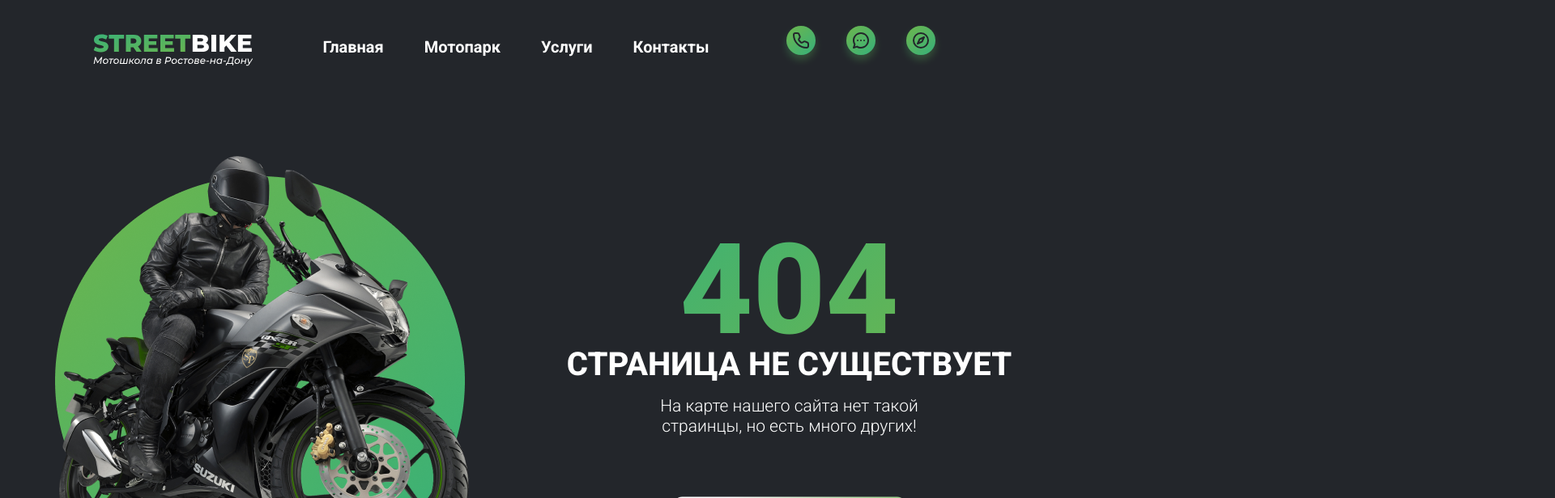
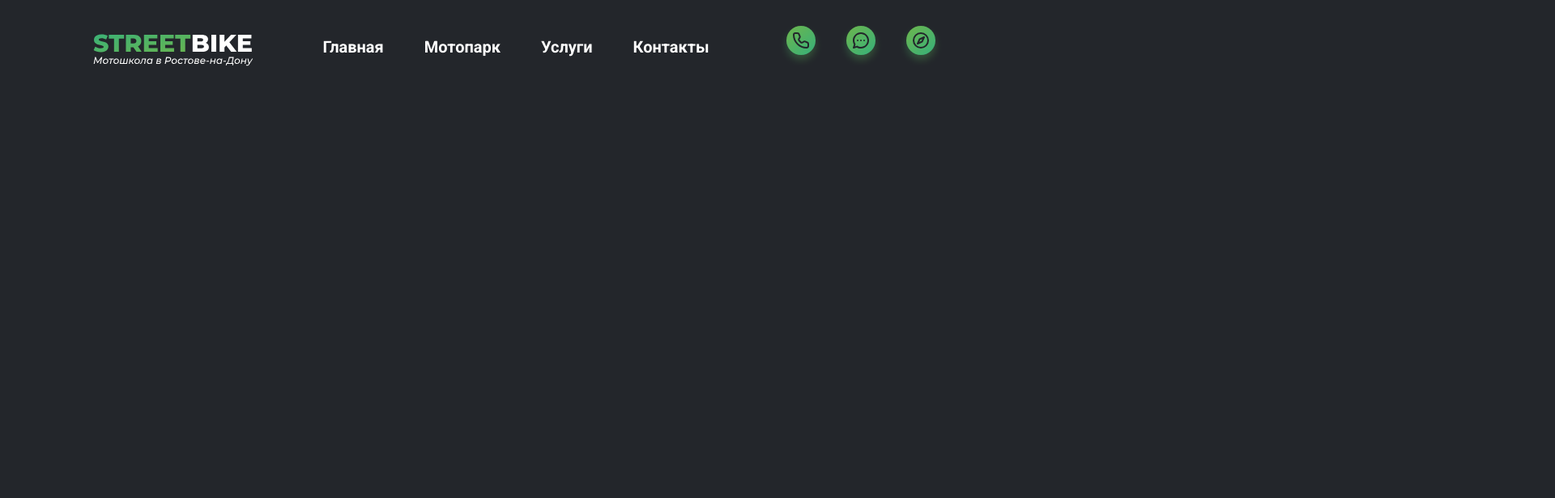
Before and after one commit to abror-mqv/moto-site, a Next.js app: page /articles in a window 1280 px wide. Before the commit this address had no page. Shown: the top 616 px of the page at 81% size, 1920 px wide, since content can reach past the window. Built offline with nearby package versions, Linux system fonts and the light colour scheme; no server answers.

Commit message:
sedwafddddewww

```diff
--- /dev/null
+++ b/pages/_components/articles/Articles.jsx
@@ -0,0 +1,25 @@
+import React from "react";
+import nasway from './Articles.module.scss'
+
+import { Swiper, SwiperSlide } from "swiper/react";
+import "swiper/css";
+
+const Articles = () => {
+  return (
+    <section className={nasway.Article}>
+      <Swiper>
+        <SwiperSlide>Slide 1</SwiperSlide>
+        <SwiperSlide>Slide 2</SwiperSlide>
+        <SwiperSlide>Slide 3</SwiperSlide>
+        <SwiperSlide>Slide 4</SwiperSlide>
+        <SwiperSlide>Slide 5</SwiperSlide>
+        <SwiperSlide>Slide 6</SwiperSlide>
+        <SwiperSlide>Slide 7</SwiperSlide>
+        <SwiperSlide>Slide 8</SwiperSlide>
+        <SwiperSlide>Slide 9</SwiperSlide>
+      </Swiper>
+    </section>
+  );
+};
+
+export default Articles;
--- /dev/null
+++ b/pages/_components/articles/Articles.module.scss
@@ -0,0 +1,5 @@
+.Article{
+    min-height: 95vh;
+    display: flex;
+    flex-direction: column;
+}
--- a/pages/_components/components/header/Burger.jsx
+++ b/pages/_components/components/header/Burger.jsx
@@ -1,3 +1,4 @@
+/* eslint-disable @next/next/no-html-link-for-pages */
 import React from "react";
 import Image from "next/image";
 import nasway from "./Burger.module.scss";
@@ -28,7 +29,7 @@ const Burger = () => {
 
             <ul>
             <Image src={Logo.src} alt="Logo" width={198} height={47} className={nasway.BurgerLogo}/>
-              <a href="#" rel="noreferrer" className={nasway.UnderLogo}>
+              <a href="#service" rel="noreferrer" className={nasway.UnderLogo}>
                 <Image src={BookOpen.src} alt="Услуги" width={30} height={30} />
                 <li>Услуги</li>
               </a>
--- a/pages/_components/components/header/Burger.module.scss
+++ b/pages/_components/components/header/Burger.module.scss
@@ -82,6 +82,9 @@
   transform: rotate(-45deg) translate(0, -1px);
 }
 
+// .MenuToggle input:checked~.Menu{
+//   background-color: #3AB177;
+// }
 .Menu {
   position: fixed;
   display: flex;
@@ -111,8 +114,8 @@
     margin: 0 0 32px 0;
     list-style: none;
   }
-  a:focused~ul{
-
+  a:focus~.Menu{
+    background-color: blue;
   }
 
 
--- a/pages/_components/fabric/SwiperButton/SwiperButtonNext.jsx
+++ b/pages/_components/fabric/SwiperButton/SwiperButtonNext.jsx
@@ -1,4 +1,5 @@
 import { useSwiper } from "swiper/react";
+import { useEffect } from "react";
 import nasway from "./SwiperButton.module.scss"
 import NextImg from './Next.png'
 
--- /dev/null
+++ b/pages/articles.js
@@ -0,0 +1,17 @@
+import React from "react";
+import Footer from "./_components/components/footer/Footer";
+import Articles from "./_components/articles/Articles";
+import Header from "./_components/components/header/Header";
+import styles from "../styles/Home.module.css";
+
+const articles = () => {
+  return (
+    <main className={styles.Home}>
+      <Header />
+       <Articles/>
+      <Footer />
+    </main>
+  );
+};
+
+export default articles;
```
